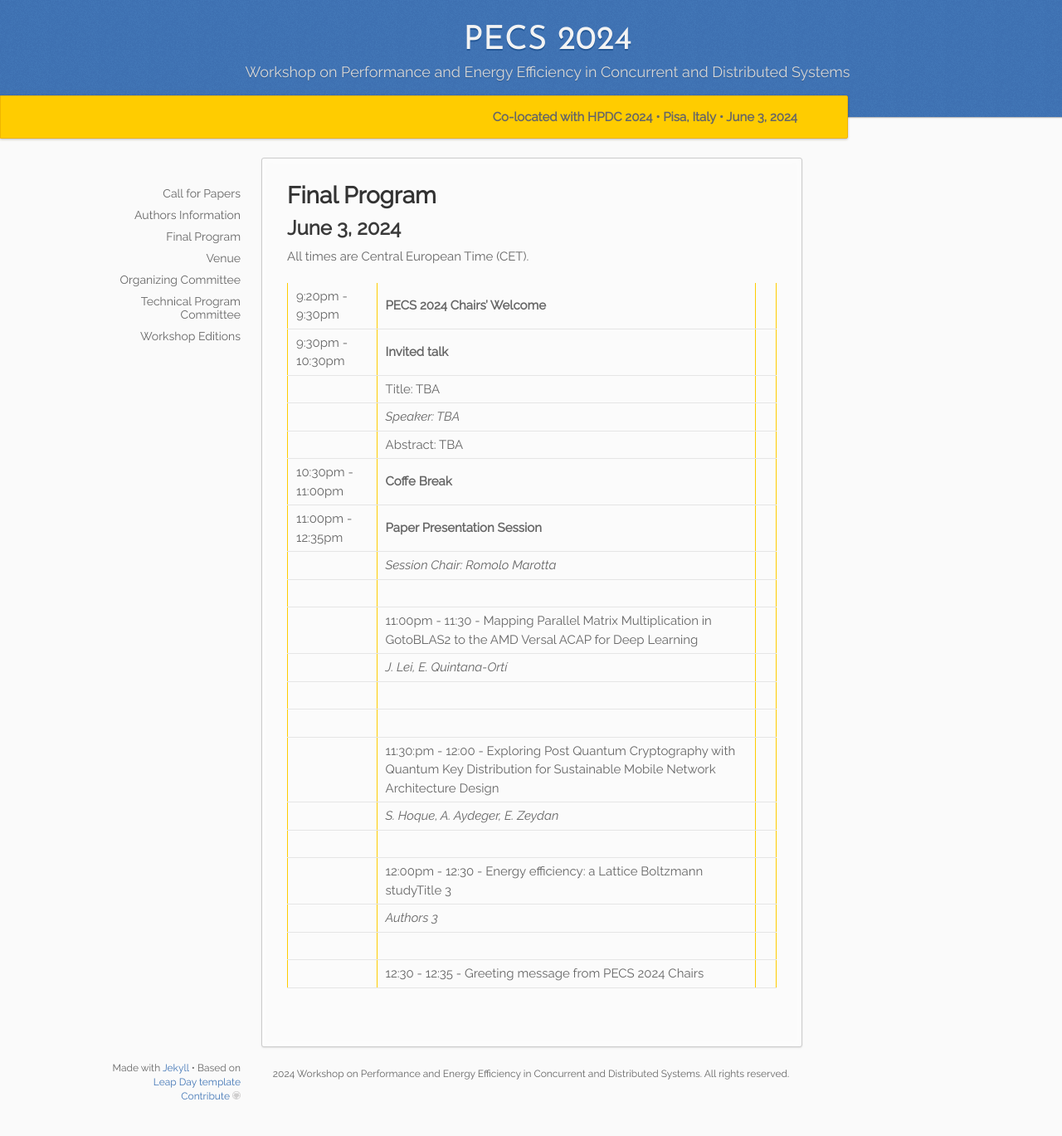
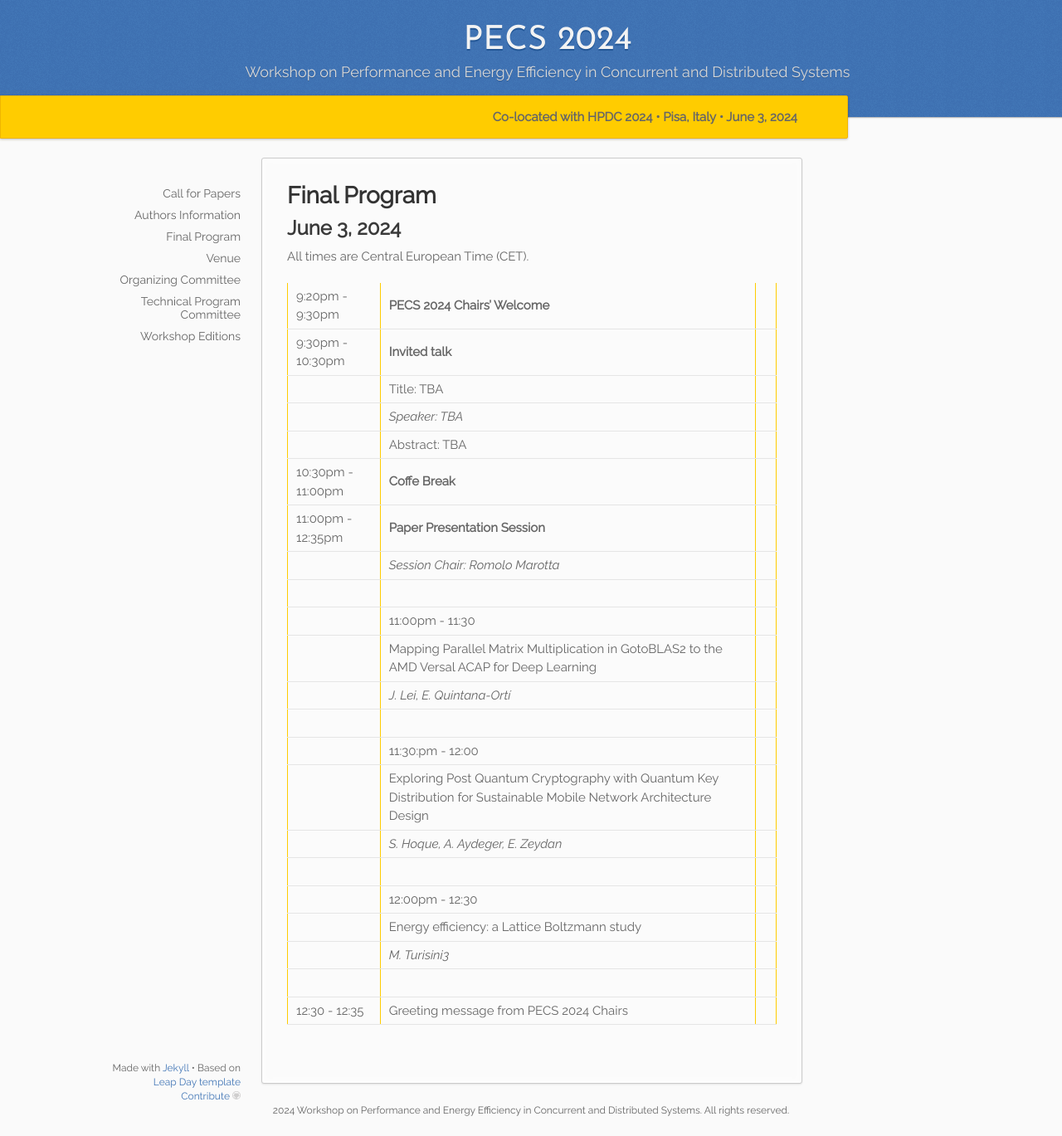
Before and after one commit to pecs-workshop/pecs-workshop.github.io, a Jekyll site: the page built from _2024/05.program.md, in a window 1280 px wide and 1369 px high. Shown: the whole window at 83% size. Built offline with Jekyll 4.4.1, drawn with Linux system fonts in a browser that asks for light colours.

Commit message:
Schedule

```diff
--- a/_2024/05.program.md
+++ b/_2024/05.program.md
@@ -21,14 +21,16 @@ All times are Central European Time (CET).
 | 11:00pm - 12:35pm | **Paper Presentation Session** |
 | | *Session Chair: Romolo Marotta* |
 | | |
-| | 11:00pm - 11:30 - Mapping Parallel Matrix Multiplication in GotoBLAS2 to the AMD Versal ACAP for Deep Learning |
+| | 11:00pm - 11:30 |
+| | Mapping Parallel Matrix Multiplication in GotoBLAS2 to the AMD Versal ACAP for Deep Learning |
 | | *J. Lei, E. Quintana-Ortí* |
 | | |
-| | |
-| | 11:30:pm - 12:00 - Exploring Post Quantum Cryptography with Quantum Key Distribution for Sustainable Mobile Network Architecture Design |
+| | 11:30:pm - 12:00|
+| | Exploring Post Quantum Cryptography with Quantum Key Distribution for Sustainable Mobile Network Architecture Design |
 | | *S. Hoque, A. Aydeger, E. Zeydan* |
 | | |
-| | 12:00pm - 12:30 - Energy efficiency: a Lattice Boltzmann studyTitle 3 |
-| | *Authors 3* |
+| | 12:00pm - 12:30 |
+| | Energy efficiency: a Lattice Boltzmann study |
+| | *M. Turisini3* |
 | | |
-| | 12:30 - 12:35 - Greeting message from PECS 2024 Chairs |
+| 12:30 - 12:35 | Greeting message from PECS 2024 Chairs |
```
